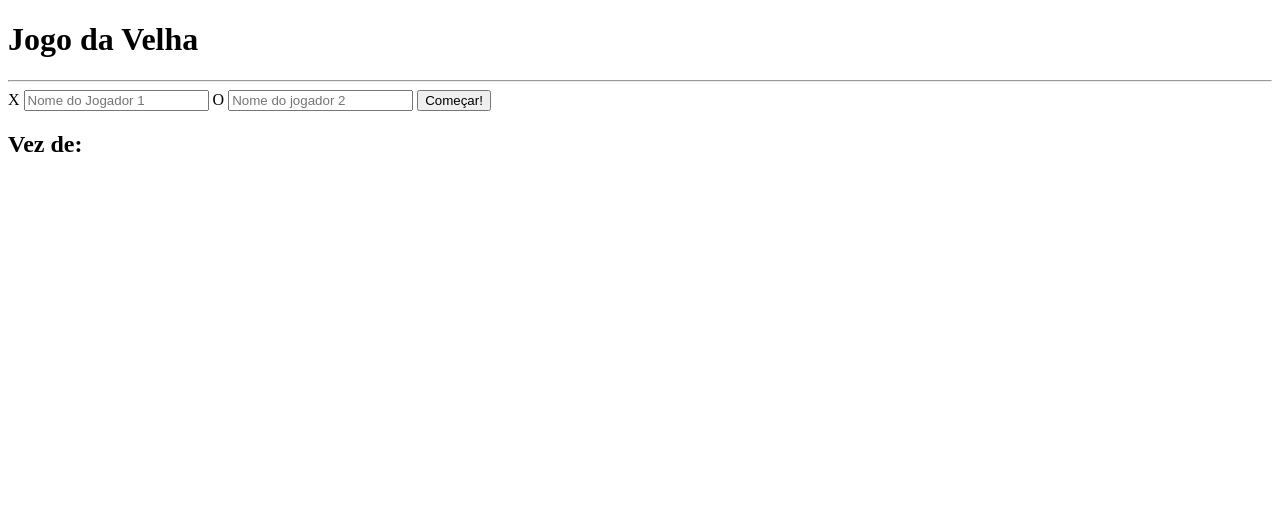
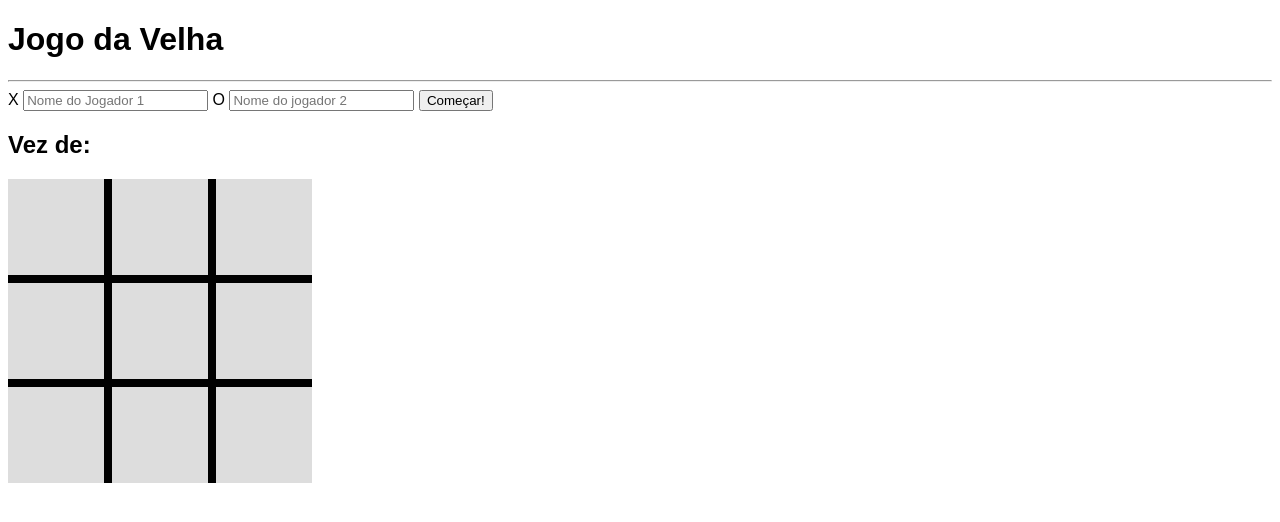
Before and after one commit to Viitorsoares/jogo-da-velha, a plain HTML site: page index.html in a window 1280 px wide. Drawn offline with Linux system fonts and the light colour scheme.

Commit message:
Projeto jogo da velha
Estilo do projeto finalizado com CSS

```diff
--- a/index.html
+++ b/index.html
@@ -15,7 +15,7 @@
     <input type="text" id="player2" placeholder="Nome do jogador 2">
     <button id="start">Começar!</button>
     <h2>Vez de: <span id="turnPlayer"></span></h2>
-    <section>
+    <section id="gameBoard">
         <span data-region="0.0"></span>
         <span data-region="0.1"></span>
         <span data-region="0.2"></span>
--- a/style.css
+++ b/style.css
@@ -0,0 +1,25 @@
+body {
+    font-family: sans-serif;
+}
+
+#gameBoard {
+    background-color: black;
+    display: grid;
+    grid-template-columns: 6rem 6rem 6rem;
+    grid-template-rows: 6rem 6rem 6rem;
+    gap: .5rem;
+    margin-bottom: 1.5rem;
+    max-width: 19rem;
+}
+
+#gameBoard span {
+    background-color: #ddd;
+    font-size: 5rem;
+    display: grid;
+    place-content: center;
+    cursor: pointer;
+}
+
+#gameBoard span.win {
+    background-color: #27a742;
+}
```
